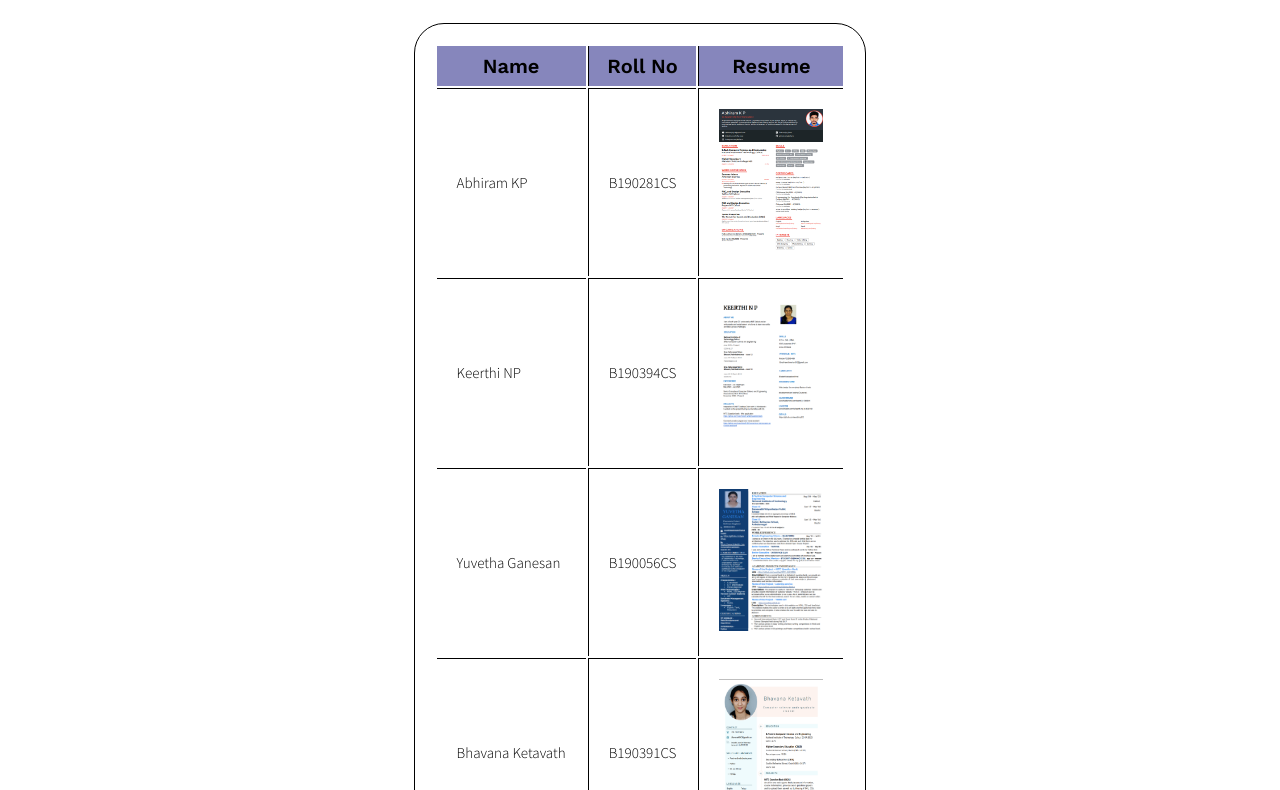
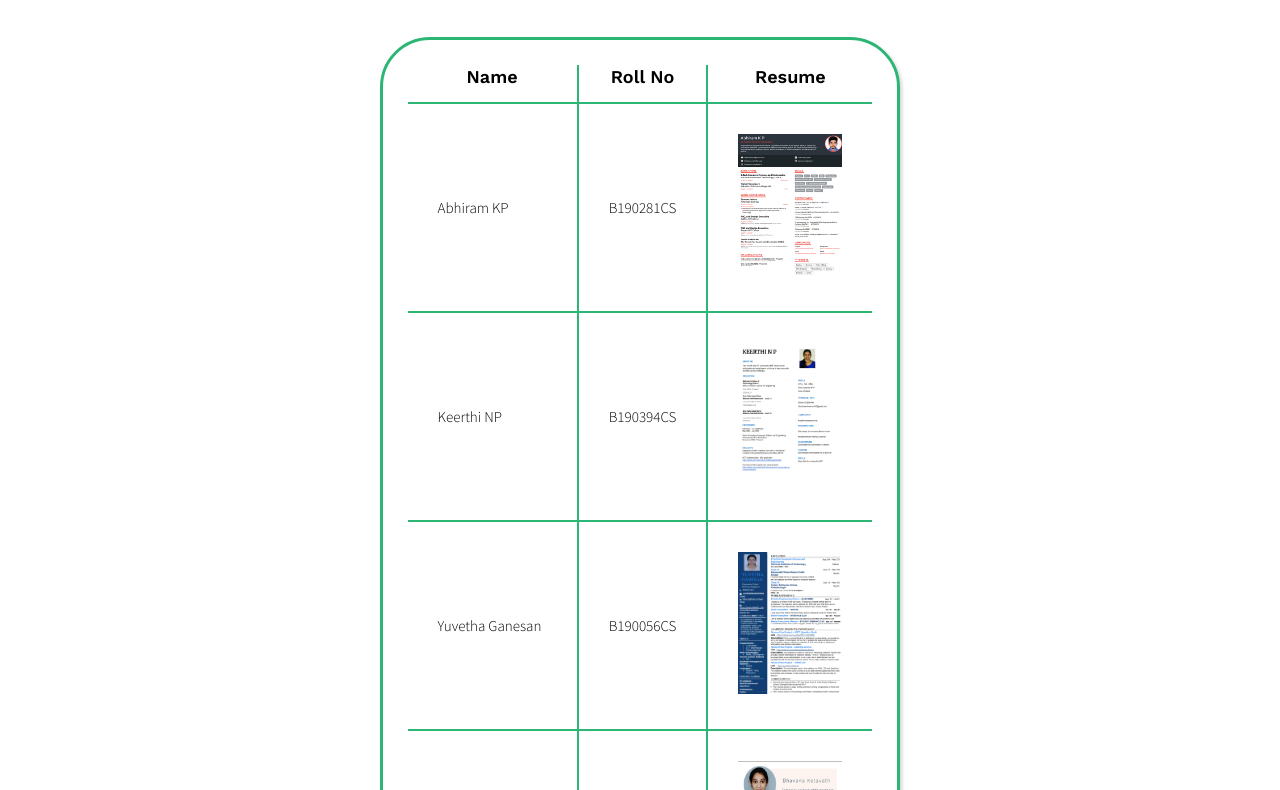
Before and after one commit to abhiove/abhiove.github.io, a plain HTML site: page members.html in a window 1280 px wide. Shown: the part 103-893 px from the top of the page. Drawn offline with nearby package versions, Linux system fonts and the light colour scheme.

Commit message:
reordered

```diff
--- a/index.css
+++ b/index.css
@@ -1,53 +1,39 @@
-ul {
-    list-style-type: none;
-    margin: 0;
-    padding: 0;
-    overflow: hidden;
-    /* text-align: center; */
-  }
-  li {
-      color: aqua;
-      float: right;
+body::-webkit-scrollbar {
+    display: none;
 }
 
-  #box{
+body {
+    -ms-overflow-style: none;
+    scrollbar-width: none;
+}
+
+#box {
     display: flex;
     flex-direction: column;
-      /* border: 1px solid black; */
-      /* width: fit-content; */
     width: 40%;
     margin: auto;
-      gap:10px;
+    gap: 10px;
     padding: 20px;
 }
-  p{
-      /* font-family: work sans; */
-      font-size: 15px;
-  }
-  #title{
+
+#title {
     letter-spacing: -0.04em;
     margin-top: 140px;
     font-family: work sans;
     font-size: 90px;
 }
-  #desc{
+#desc {
     font-family: Source Sans Pro;
     width: 90%;
 }
 
-  li a {
-    display: block;
-    text-align: center;
-    padding: 14px 16px;
-    text-decoration: none;
-  }
-  #logo-img{
+#logo-img {
     position: fixed;
     top: 30px;
-      left:40px;
+    left: 40px;
 }
 
-  #navbar{
+#navbar {
     width: fit-content;
     margin: 30px 0;
     position: fixed;
@@ -57,111 +43,106 @@ ul {
     flex-direction: row;
     gap: 30px;
 }
-  a{
+a {
     font-family: Source Sans Pro;
     font-weight: 300px;
     font-size: 20px;
-      color:black;
+    color: black;
     text-decoration: none;
 }
-  a:hover{
-
-      color:#2BB673;
+a:hover {
+    color: #2bb673;
     box-shadow: 3px;
 }
-  a:focus{
-      color:rgb(86, 109, 166);
+a:focus {
+    color: rgb(86, 109, 166);
     box-shadow: 3px;
-
 }
-  button{
+button {
     margin-top: 20px;
     border: 0px;
-      box-shadow: 1px 1px 2px black;
+    box-shadow: rgba(0, 0, 0, 0.15) 2.4px 2.4px 3.2px;
     border-radius: 50px;
-      width:120px;
-      height:40px;
-      position:relative;
-      /* left: 1 */
-      padding:5px;
-      /* margin-top:30%; */
+    width: 120px;
+    height: 40px;
+    position: relative;
+    padding: 5px;
 }
-  button:hover{
+button:hover {
     transition-duration: 200ms;
     cursor: pointer;
-      background-color: #2BB673;
-      /* box-shadow: 0px;    */
+    color: white;
+    background-color: #2bb673;
 }
 
-#contact{
+#contact {
     margin: auto;
     font-size: 30px;
 }
 
-#contact-box{
+#contact-box {
     display: flex;
     flex-direction: column;
     gap: 5px;
     padding: 10px;
 }
-table{
-    margin: 0 auto;
-    padding: 20px;
+table {
+    margin: auto;
+    border-collapse: collapse;
+    padding: 25px;
+    border-radius: 30px;
 }
-table th{
-    /* padding: 20px; */
-    font-size: 20px;
+table th {
+    font-size: 18px;
     font-family: Work sans;
 }
-table td{
-    padding: 20px;
+table td {
+    padding: 30px;
     font-size: 15px;
     font-family: Source Sans pro;
 }
-/* table td div{
-    font-size: 20px;
-} */
-table {
-    margin-top: 100px;
-    border-collapse:separate;
-    border:solid black 1px;
-    border-radius:30px;
-}
-#table2{
-    margin-top: 130px;
-}
 
-td, th {
-    border-left:solid black 1px;
-    border-top:solid black 1px;
+td,
+th {
+    border-left: solid #2bb673 2px;
+    border-top: solid #2bb673 2px;
 }
 
 th {
-    /* border-radius: 30px; */
-    padding: 8px;
-    background-color: rgb(134, 134, 188);
+    padding-bottom: 15px;
     border-top: none;
 }
 
-td:first-child, th:first-child {
+td:first-child,
+th:first-child {
     border-left: none;
 }
 
 table tr:hover td {
-    background-color: #ddd !important
+    background-color: #ddd;
+    color: #2bb673;
 }
 
-
-#soon{
-    /* position: relative; */
-    margin-top: 260px;
+#soon {
+    margin-top: 270px;
     font-family: Source Sans Pro;
     font-size: 30px;
     text-align: center;
+    color: #2bb673;
 }
-#members{
+
+#members {
     margin-top: 80px;
     font-family: work sans;
     font-size: 60px;
     text-align: center;
 }
+
+#table-div {
+    margin: 140px auto;
+    padding: 25px;
+    width: fit-content;
+    border-radius: 50px;
+    border: solid 3px #2bb673;
+    box-shadow: rgba(0, 0, 0, 0.15) 2.4px 2.4px 3.2px;
+}
--- a/members.html
+++ b/members.html
@@ -1,76 +1,37 @@
 <!DOCTYPE html>
 <html>
     <head>
-    <link rel="stylesheet" href="index.css">
-    <link rel="stylesheet" href="index.css">
-    <link rel="preconnect" href="https://fonts.gstatic.com" crossorigin>
-    <link href="https://fonts.googleapis.com/css2?family=Work+Sans:wght@600&display=swap" rel="stylesheet">
-    <link rel="preconnect" href="https://fonts.googleapis.com">
-    <link rel="preconnect" href="https://fonts.googleapis.com">
+        <link rel="stylesheet" href="index.css" />
+        <link rel="stylesheet" href="index.css" />
+        <link rel="preconnect" href="https://fonts.gstatic.com" crossorigin />
+        <link
+            href="https://fonts.googleapis.com/css2?family=Work+Sans:wght@600&display=swap"
+            rel="stylesheet"
+        />
+        <link rel="preconnect" href="https://fonts.googleapis.com" />
+        <link rel="preconnect" href="https://fonts.googleapis.com" />
 
-    <link rel="preconnect" href="https://fonts.googleapis.com">
-    <link rel="preconnect" href="https://fonts.gstatic.com" crossorigin>
-    <link href="https://fonts.googleapis.com/css2?family=Source+Sans+Pro:wght@300;700&display=swap" rel="stylesheet">
-
-
-<!-- <style>
-ul {
-  list-style-type: none;
-  margin: 0;
-  padding: 0;
-  overflow: hidden;
-}
-
-li {
-  float: right;
-}
-h1{
-    text-align:center;
-    font-size:300%;
-}
-p{
-    font-size :150%;
-    text-align:center;
-}
-
-li a {
-  display: block;
-  text-align: center;
-  padding: 14px 16px;
-  text-decoration: none;
-}
-#members {
-  border-collapse: collapse;
-  width: 65%;
-  margin-left: auto;
-  margin-right: auto;
-}
-
-#members td, #members th {
-  border: 1px solid #ddd;
-  padding: 8px;
-}
-
-#members th {
-  padding-top: 12px;
-  padding-bottom: 12px;
-  text-align: left;
-}
-</style> -->
+        <link rel="preconnect" href="https://fonts.googleapis.com" />
+        <link rel="preconnect" href="https://fonts.gstatic.com" crossorigin />
+        <link
+            href="https://fonts.googleapis.com/css2?family=Source+Sans+Pro:wght@300;700&display=swap"
+            rel="stylesheet"
+        />
     </head>
     <body>
-    <img id="logo-img" width="60px" src="logo.png">
-
+        <a href="index.html">
+            <img id="logo-img" width="60px" src="logo.png" />
+        </a>
 
         <div id="navbar">
             <div class="navitem"><a href="index.html">Home</a></div>
+            <div class="navitem"><a href="members.html">Members</a></div>
+            <div class="navitem"><a href="resources.html">Resources</a></div>
             <div class="navitem"><a href="contact.html">Contact</a></div>
-        <div class="navitem"><a href="resources.html">Resources</a></div>
-        <div class="navitem"><a href="members.html">Members</a></div>
         </div>
 
-<!-- <div id="members">Team Members</div> -->
-<table id="member">
+        <div id="table-div">
+            <table id="t-member">
                 <tr>
                     <th>Name</th>
                     <th>Roll No</th>
@@ -79,36 +40,40 @@ li a {
                 <tr>
                     <td>Abhiram KP</td>
                     <td>B190281CS</td>
-      <td><a href="Abhiram's Resume.pdf" download >
-        <img src="kp.png" width="104" height="142">
-      </a>  </td>
-
+                    <td>
+                        <a href="Abhiram's Resume.pdf" download>
+                            <img src="kp.png" width="104" height="142" />
+                        </a>
+                    </td>
                 </tr>
                 <tr>
                     <td>Keerthi NP</td>
-      <td>B190394CS</td>\
-      <td><a href="KEERTHINP_RESUME.pdf" download >
-        <img src="keerthi.png" width="104" height="142">
-      </a>  </td>
-
+                    <td>B190394CS</td>
+                    <td>
+                        <a href="KEERTHINP_RESUME.pdf" download>
+                            <img src="keerthi.png" width="104" height="142" />
+                        </a>
+                    </td>
                 </tr>
                 <tr>
                     <td>Yuvetha Ganesan</td>
                     <td>B190056CS</td>
-      <td><a href="YUVETHA G B190056CS.pdf" download >
-        <img src="yuvetha.png" width="104" height="142">
-      </a>  </td>
+                    <td>
+                        <a href="YUVETHA G B190056CS.pdf" download>
+                            <img src="yuvetha.png" width="104" height="142" />
+                        </a>
+                    </td>
                 </tr>
                 <tr>
                     <td>Bhavana Ketavath</td>
                     <td>B190391CS</td>
-      <td><a href="Bhavana Resume.pdf" download >
-        <img src="bhavana.png" width="104" height="142">
-      </a>  </td>
+                    <td>
+                        <a href="Bhavana Resume.pdf" download>
+                            <img src="bhavana.png" width="104" height="142" />
+                        </a>
+                    </td>
                 </tr>
             </table>
-<br>
-<br>
-
+        </div>
     </body>
 </html>
```
Also changed, not shown: contact.html (+23 -24 lines), index.html (+32 -17 lines), resources.html (+21 -41 lines). Lines whose indentation alone changed are shown as unchanged.
